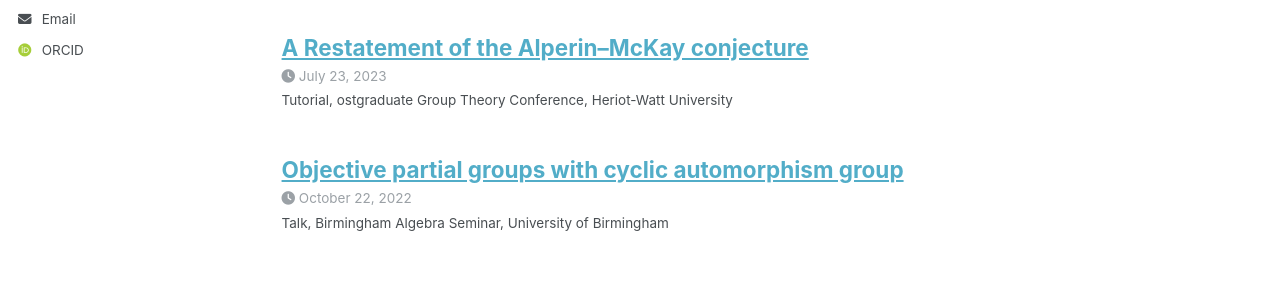
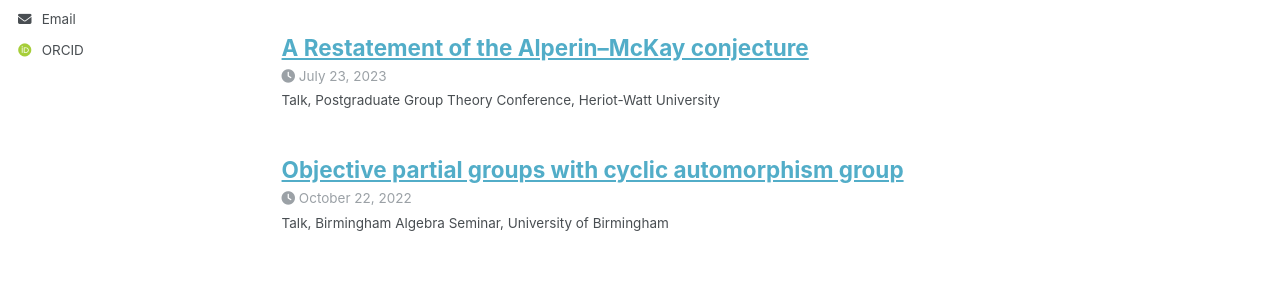
Before and after one commit to fake-versace/fake-versace.github.io, a Jekyll site: the page built from _pages/talks.html, in a window 1280 px wide and 1145 px high. Shown: the part 505-789 px from the top of the window. Built offline with Jekyll 4.4.1, drawn with Linux system fonts in a browser that asks for light colours; some web fonts are replaced.

Commit message:
Update 2023-07-23.md

```diff
--- a/_talks/2023-07-23.md
+++ b/_talks/2023-07-23.md
@@ -1,9 +1,9 @@
 ---
 title: "A Restatement of the Alperin–McKay conjecture"
 collection: talks
-type: "Tutorial"
+type: "Talk"
 permalink: /talks/2023-07-23
-venue: "ostgraduate Group Theory Conference"
+venue: "Postgraduate Group Theory Conference"
 date: 2023-07-23
 location: "Heriot-Watt University"
 ---
```
